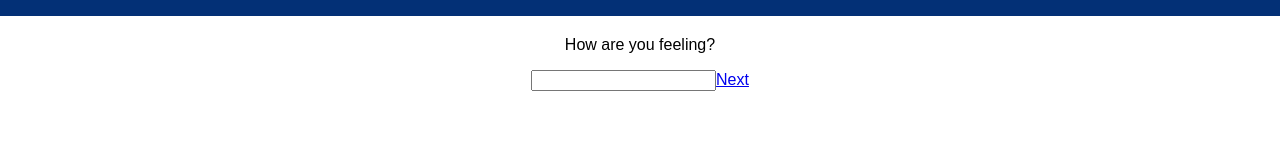
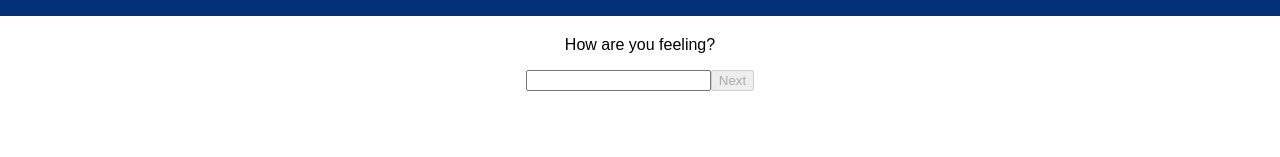
Before and after one commit to kobijones111529/weekend-redux-feedback-loop, a React (Create React App) app: page /comments#/feeling in a window 1280 px wide. Shown: the part 143-300 px from the top of the page. Built offline with nearby package versions, Linux system fonts and the light colour scheme.

Commit message:
Disable next buttons if input is invalid

```diff
--- a/src/components/CommentsPage/CommentsPage.jsx
+++ b/src/components/CommentsPage/CommentsPage.jsx
@@ -19,7 +19,9 @@ function CommentsPage() {
         value={commentsInput}
         onChange={event => setCommentsInput(event.target.value)}
       ></textarea>
-      <Link to="/review" onClick={handleNext}>Next</Link>
+      <Link to="/review" onClick={handleNext}>
+        <button>Next</button>
+      </Link>
     </>
   );
 }
--- a/src/components/FeelingPage/FeelingPage.jsx
+++ b/src/components/FeelingPage/FeelingPage.jsx
@@ -42,7 +42,9 @@ function FeelingPage() {
     <>
       <p>How are you feeling?</p>
       <input value={input} onChange={event => setInput(event.target.value)} />
-      <Link to="/understanding" onClick={handleNext}>Next</Link>
+      <Link to="/understanding" onClick={handleNext}>
+        <button disabled={inputValidated === null}>Next</button>
+      </Link>
     </>
   );
 }
--- a/src/components/SupportPage/SupportPage.jsx
+++ b/src/components/SupportPage/SupportPage.jsx
@@ -42,7 +42,9 @@ function SupportPage() {
     <>
       <p>How well do you feel supported?</p>
       <input value={input} onChange={event => setInput(event.target.value)} />
-      <Link to="/comments" onClick={handleNext}>Next</Link>
+      <Link to="/comments" onClick={handleNext}>
+        <button disabled={inputValidated === null}>Next</button>
+      </Link>
     </>
   );
 }
--- a/src/components/UnderstandingPage/UnderstandingPage.jsx
+++ b/src/components/UnderstandingPage/UnderstandingPage.jsx
@@ -42,7 +42,9 @@ function UnderstandingPage() {
     <>
       <p>How well are you understanding the content?</p>
       <input value={input} onChange={event => setInput(event.target.value)} />
-      <Link to="/support" onClick={handleNext}>Next</Link>
+      <Link to="/support" onClick={handleNext}>
+        <button disabled={inputValidated === null}>Next</button>
+      </Link>
     </>
   );
 }
```
